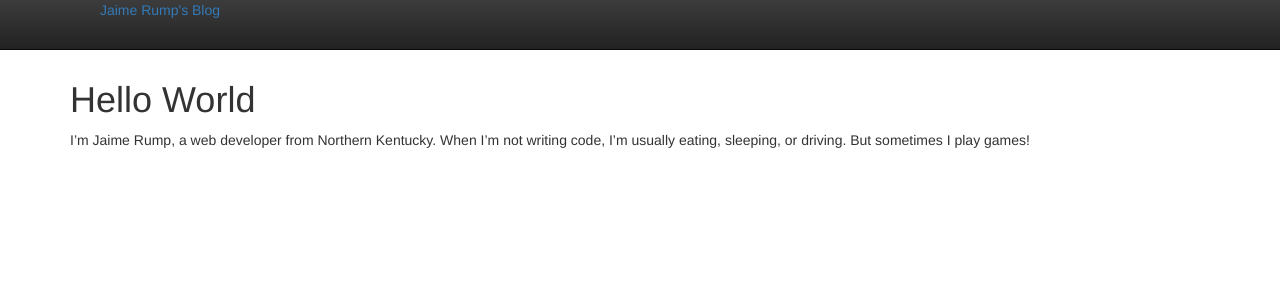
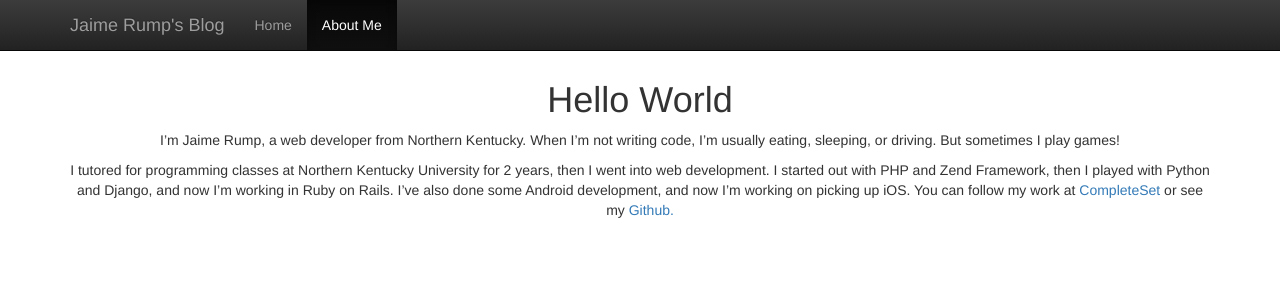
Before and after one commit to jaimerump/jaimerump.github.io, a Jekyll site: the page built from about.md, in a window 1280 px wide. Shown: the top 300 px of the page. Built offline with Jekyll 4.4.1, drawn with Linux system fonts in a browser that asks for light colours; nearby versions of some CDN libraries; Markdown is read by kramdown in place of the engine named in the settings.

Commit message:
Prettify index and about pages

```diff
--- a/_includes/footer.html
+++ b/_includes/footer.html
@@ -1,4 +1,2 @@
- 	</div>
-
   </body>
 </html>
--- a/_includes/header.html
+++ b/_includes/header.html
@@ -1,32 +1,33 @@
 <link rel="stylesheet" href="//netdna.bootstrapcdn.com/bootstrap/3.1.1/css/bootstrap.min.css">
 <link rel="stylesheet" href="//netdna.bootstrapcdn.com/bootstrap/3.1.1/css/bootstrap-theme.min.css">
+<script src="//ajax.googleapis.com/ajax/libs/jquery/1.9.1/jquery.min.js"></script>
+<script src="//netdna.bootstrapcdn.com/bootstrap/3.1.1/js/bootstrap.min.js"></script>
 <style>
   body {
     padding-top: 60px;
   }
 </style>
-<script src="//netdna.bootstrapcdn.com/bootstrap/3.1.1/js/bootstrap.min.js"></script>
 
 <!-- HTML5 shim, for IE6-8 support of HTML5 elements -->
 <!--[if lt IE 9]>
   <script src="http://html5shim.googlecode.com/svn/trunk/html5.js"></script>
 <![endif]-->
-<div class="navbar navbar-inverse navbar-fixed-top">
-  <div class="navbar-inner">
-    <div class="container">
-      <a class="btn btn-navbar" data-toggle="collapse" data-target=".nav-collapse">
+<div class="navbar navbar-inverse navbar-fixed-top" role="navigation">
+  <div class="container">
+    <div class="navbar-header">
+      <button type="button" class="navbar-toggle" data-toggle="collapse" data-target=".navbar-collapse">
+        <span class="sr-only">Toggle navigation</span>
         <span class="icon-bar"></span>
         <span class="icon-bar"></span>
         <span class="icon-bar"></span>
-      </a>
-      <a class="brand" href="#">{{ site.name }}</a>
-      <div class="nav-collapse collapse">
-        <ul class="nav">
-          <li class="active"><a href="/">Home</a></li>
-        </ul>
-      </div>
+      </button>
+      <a class="navbar-brand" href="/">{{ site.name }}</a>
+    </div>
+    <div class="nav-collapse">
+      <ul class="nav navbar-nav">
+        <li><a id="home-link" href="/">Home</a></li>
+        <li><a id="about-link" href="/about">About Me</a></li>
+      </ul>
     </div>
   </div>
 </div>
-
-<div class="container">
--- a/_layouts/default.html
+++ b/_layouts/default.html
@@ -1,5 +1,7 @@
 {% include header.html %}
 
-  {{ content }}
+  <div class="container" align="center" role="main">
+    {{ content }}
+  </div>
 
 {% include footer.html %}
--- a/about.md
+++ b/about.md
@@ -3,7 +3,12 @@ title: About Me
 layout: default
 ---
 
+<script>
+	$('#about-link').parent().addClass('active');
+</script>
+
 # Hello World
 
-I'm Jaime Rump, a web developer from Northern Kentucky. When I'm not writing
-code, I'm usually eating, sleeping, or driving. But sometimes I play games!
+I'm Jaime Rump, a web developer from Northern Kentucky. When I'm not writing code, I'm usually eating, sleeping, or driving. But sometimes I play games!
+
+I tutored for programming classes at Northern Kentucky University for 2 years, then I went into web development. I started out with PHP and Zend Framework, then I played with Python and Django, and now I'm working in Ruby on Rails. I've also done some Android development, and now I'm working on picking up iOS. You can follow my work at [CompleteSet](https://www.completeset.com) or see my [Github.](https://github.com/jaimerump)
```
Also changed, not shown: index.md (+5 -1 lines).
